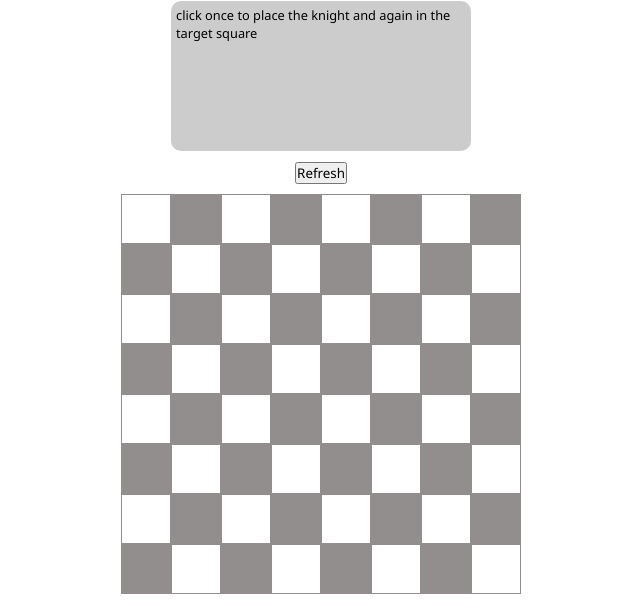
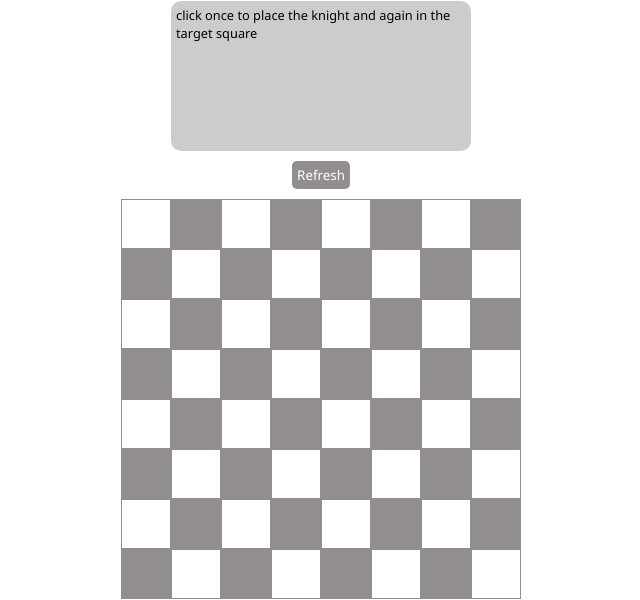
Before and after one commit to wissman77/knights-travails, a website built with webpack: page src/template.html in a window 1280 px wide. Shown: the part 64-664 px from the top of the page, without its empty margins (319-959 px from the left). Built offline with nearby package versions, Linux system fonts and the light colour scheme.

Commit message:
add hover styles for cell

```diff
--- a/src/style.css
+++ b/src/style.css
@@ -14,6 +14,19 @@ a {
 
 h1 {
   font-size: 2.5rem;
+}
+
+button {
+  background-color: #928e8e;
+  cursor: pointer;
+  padding: 5px;
+  color: #fff;
+  border-radius: 5px;
+  border: 0;
+}
+
+button:hover {
+  background-color: #5c5a5a;
 }
 
 .container {
@@ -48,6 +61,9 @@ h1 {
   background: #fff;
 }
 
+.cell:hover {
+  cursor: pointer;
+}
 .knight {
   display: flex;
   align-items: center;
```
